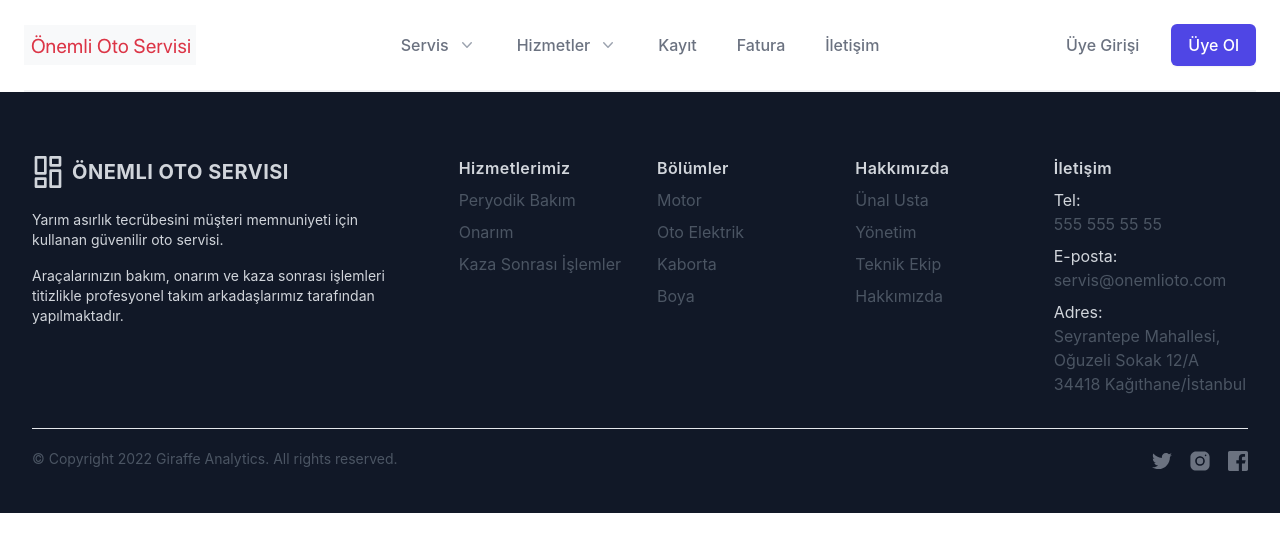
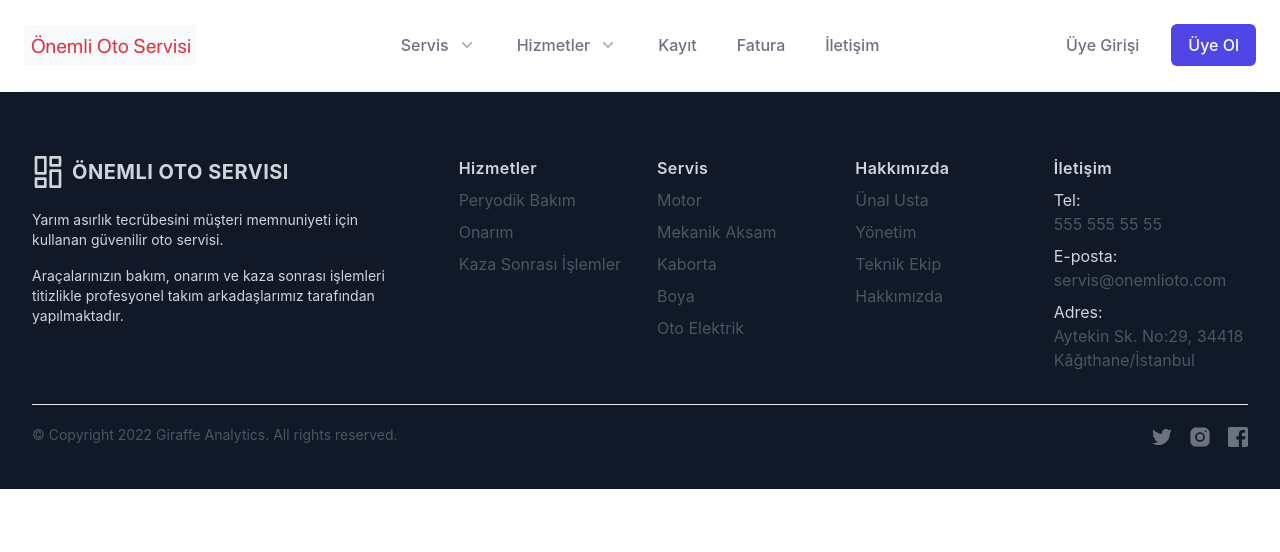
Before and after one commit to GokhanKaraomeroglu/Auto_Service_React, a React (Create React App) app: page /auth in a window 1280 px wide. Shown: the top 552 px of the page. Built offline with nearby package versions, Linux system fonts and the light colour scheme.

Commit message:
Sevice pages added

```diff
--- a/src/components/Footer.js
+++ b/src/components/Footer.js
@@ -43,7 +43,7 @@ function Footer() {
         <div className="grid grid-cols-2 gap-1 row-gap-8 lg:col-span-4 md:grid-cols-4">
           <div>
             <p className="font-semibold tracking-wide text-gray-300">
-              Hizmetlerimiz
+              Hizmetler
             </p>
             <ul className="mt-2 space-y-2">
               <li>
@@ -82,7 +82,7 @@ function Footer() {
           </div>
           <div>
             <p className="font-semibold tracking-wide text-gray-300">
-              Bölümler
+              Servis
             </p>
             <ul className="mt-2 space-y-2">
               <li>
@@ -98,7 +98,7 @@ function Footer() {
                   href="/"
                   className="text-gray-600 transition-colors duration-300 hover:text-deep-purple-accent-400"
                 >
-                  Oto Elektrik
+                  Mekanik Aksam
                 </a>
               </li>
               <li>
@@ -117,14 +117,14 @@ function Footer() {
                   Boya
                 </a>
               </li>
-              {/* <li>
+              <li>
                 <a
                   href="/"
                   className="text-gray-600 transition-colors duration-300 hover:text-deep-purple-accent-400"
                 >
-                  Portfolio
+                  Oto Elektrik
                 </a>
-              </li> */}
+              </li>
             </ul>
           </div>
           <div>
@@ -204,14 +204,14 @@ function Footer() {
               <li>
 							<p className="mr-1 text-gray-300">Adres:</p>
                 <a
-                  href="https://www.google.com/maps"
+                  href="https://goo.gl/maps/wn6kEtJ3Li96Vmvu7"
 									target="_blank"
 									rel="noopener noreferrer"
 									aria-label="Our address"
 									title="Our address"
                   className="text-gray-600 transition-colors duration-300 hover:text-deep-purple-accent-400"
                 >
-                  Seyrantepe Mahallesi, Oğuzeli Sokak 12/A 34418 Kağıthane/İstanbul
+                  Aytekin Sk. No:29, 34418 Kâğıthane/İstanbul
                 </a>
               </li>
               {/* <li>
--- a/src/components/NavbarTail.js
+++ b/src/components/NavbarTail.js
@@ -40,7 +40,7 @@ const solutions = [
     icon: SparklesIcon,
   },
   {
-    name: 'Elektrik',
+    name: 'Oto Elektrik',
     description: 'Araçlarınızın onarımında yüksek kaliteli yedek parçalar ve en hassas ellerden çıkan işcilik kullanılmaktaır.',
     href: '#',
     icon: ArrowPathIcon,
--- /dev/null
+++ b/src/pages/servis/Boya.js
@@ -0,0 +1,9 @@
+import React from 'react'
+
+function Boya() {
+	return (
+		<div>Boya</div>
+	)
+}
+
+export default Boya
--- /dev/null
+++ b/src/pages/servis/Elektrik.js
@@ -0,0 +1,9 @@
+import React from 'react'
+
+function Elektrik() {
+	return (
+		<div>Elektrik</div>
+	)
+}
+
+export default Elektrik
--- /dev/null
+++ b/src/pages/servis/Kaborta.js
@@ -0,0 +1,9 @@
+import React from 'react'
+
+function Kaborta() {
+	return (
+		<div>Kaborta</div>
+	)
+}
+
+export default Kaborta
--- /dev/null
+++ b/src/pages/servis/Mekanik.js
@@ -0,0 +1,9 @@
+import React from 'react'
+
+function Mekanik() {
+	return (
+		<div>Mekanik</div>
+	)
+}
+
+export default Mekanik
--- /dev/null
+++ b/src/pages/servis/Motor.js
@@ -0,0 +1,9 @@
+import React from 'react'
+
+function Motor() {
+	return (
+		<div>Motor</div>
+	)
+}
+
+export default Motor
```
